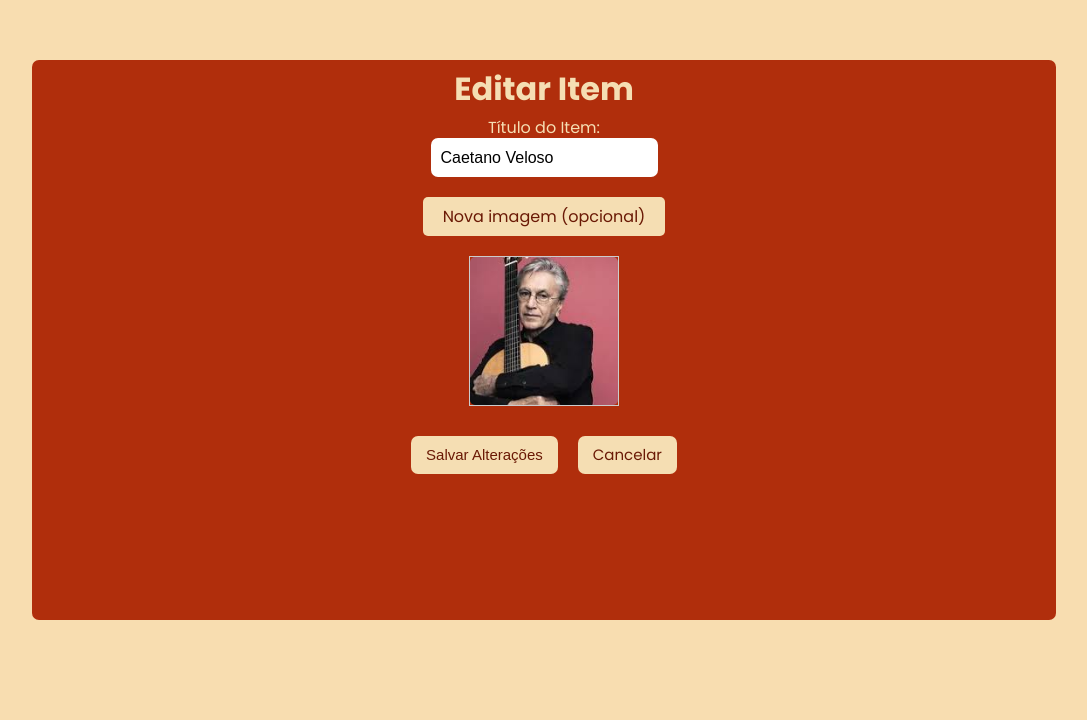
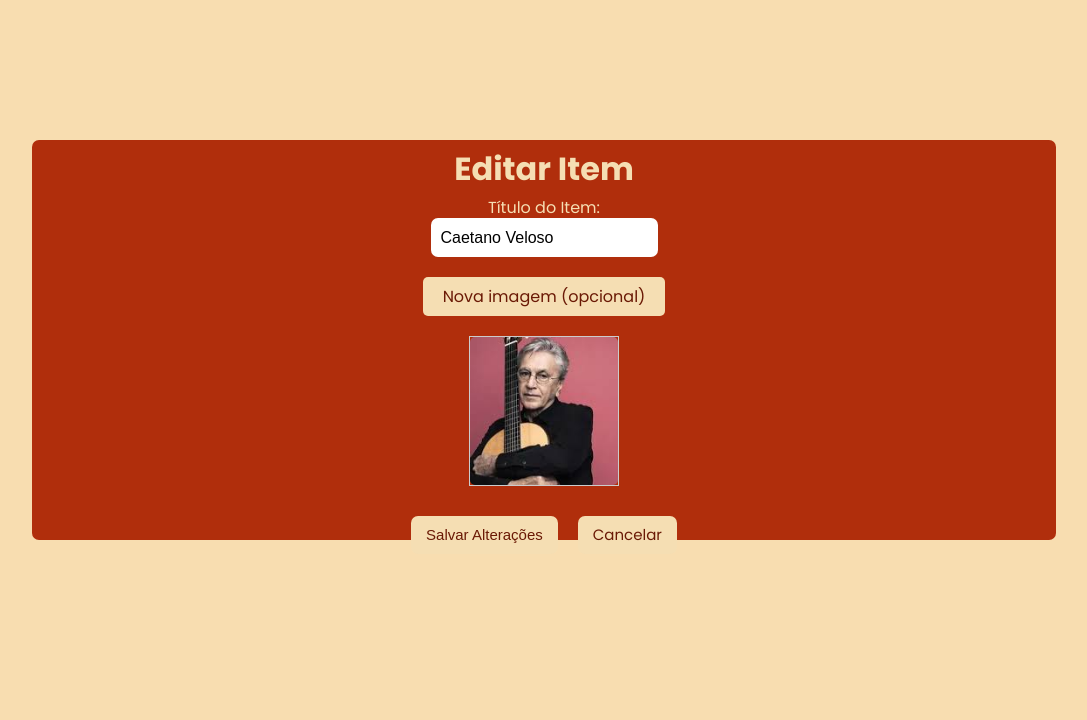
Before and after one commit to sabriwnaa/IFindArt, a PHP site: page /editarItem.php?idItem=14 in a window 1280 px wide. Shown: the part 80-800 px from the top of the page, without its empty margins (96-1183 px from the left). Run offline with PHP 8.4, Linux system fonts and the light colour scheme; a user stored in the database is signed in; data comes from the database, SQL or seed files in the repository.

Commit message:
tela ajustada box menor

```diff
--- a/style.css
+++ b/style.css
@@ -267,8 +267,7 @@ form{
 
 .boxItem{
     width: 80%;
-    height: 70vh;
-    max-height: 70vh;
+    height:50vh;
     margin-bottom: 5vh;
     background-color: #B02E0C;
     border-radius: 7px;
```
